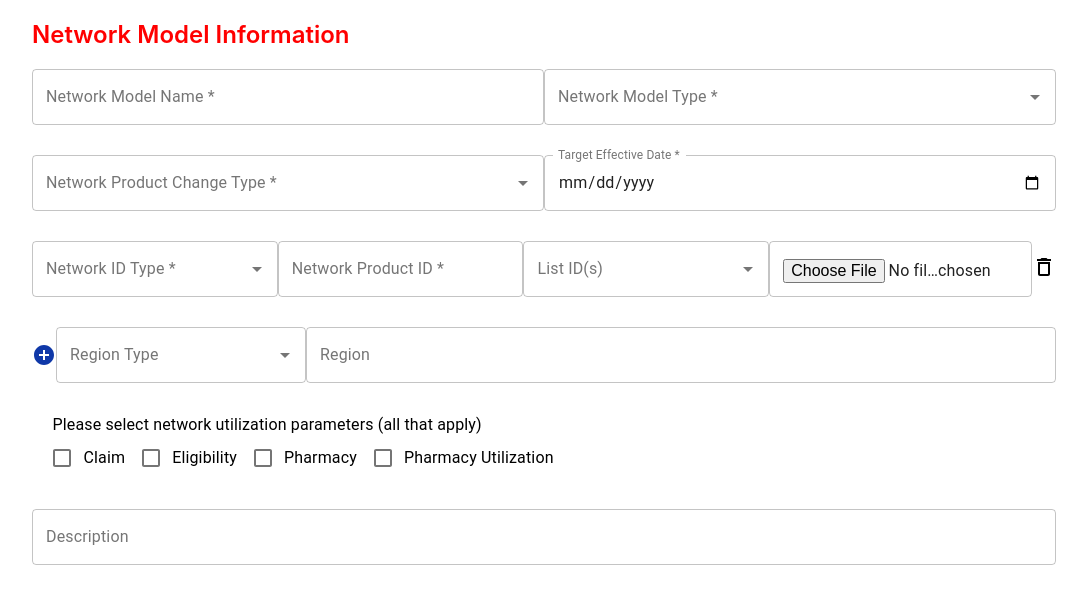
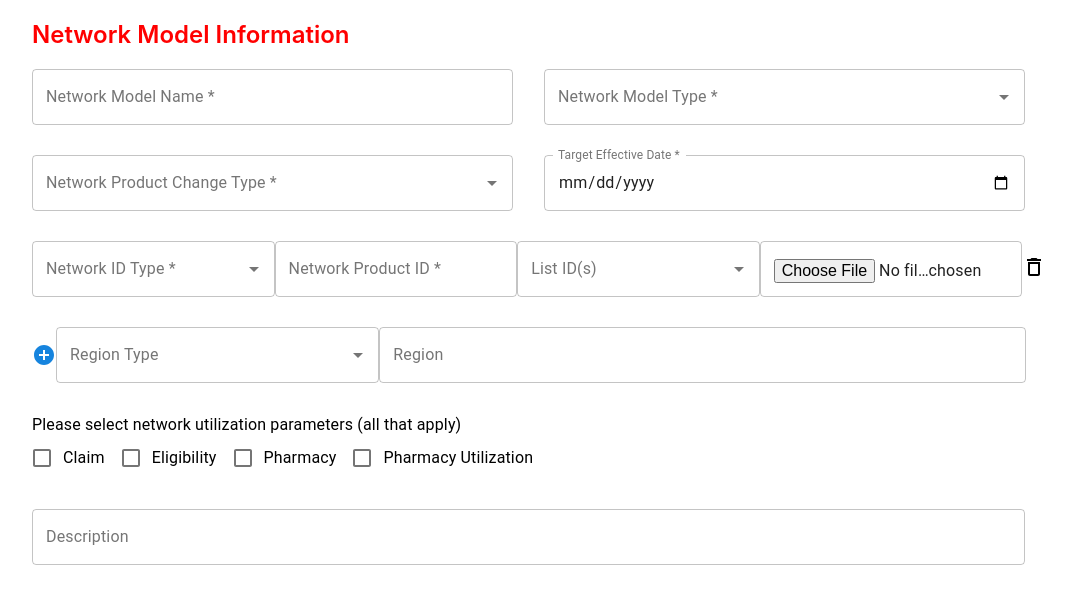
Before and after one commit to abhisheklandge77/netflex, a React (Create React App) app: page / in a window 1280 px wide. Shown: the top 604 px of the page, without its empty margins (96-1183 px from the left). Built offline with nearby package versions, Linux system fonts and the light colour scheme.

Commit message:
Fix Network Model view

```diff
--- a/src/components/NetworModel.jsx
+++ b/src/components/NetworModel.jsx
@@ -42,35 +42,39 @@ function NetworkModelInfo(props) {
         </Grid>
         <Grid className="main-container">
           <div className="container">
-            <Grid item className="text-container">
+            <Grid item xs={7}>
+              <div className="text-field">
                 <TextField
                   label="Network Model Name *"
                   variant="outlined"
-                className="text-field"
+                  className="field"
                 />
+              </div>
             </Grid>
-            <Grid item className="text-container">
+            <Grid item xs={7}>
+              <div className="text-field">
                 <Autocomplete
                   options={networkTypes}
-                className="text-field"
+                  className="field"
                   getOptionLabel={(type) => type.typeName}
                   renderInput={(params) => (
                     <TextField
                       {...params}
                       label="Network Model Type *"
                       variant="outlined"
-
                     />
                   )}
                 />
+              </div>
             </Grid>
           </div>
           <div className="container">
-            <Grid item className="text-container">
+            <Grid item xs={7}>
+              <div className="text-field">
                 <Autocomplete
                   options={networkProductType}
                   getOptionLabel={(type) => type.name}
-                className="text-field"
+                  className="field"
                   renderInput={(params) => (
                     <TextField
                       {...params}
@@ -79,17 +83,20 @@ function NetworkModelInfo(props) {
                     />
                   )}
                 />
+              </div>
             </Grid>
-            <Grid item className="text-container">
+            <Grid item xs={7}>
+              <div className="text-field">
                 <TextField
                   label="Target Effective Date *"
                   type="date"
-                className="text-field"
+                  className="field"
                   variant="outlined"
                   InputLabelProps={{
                     shrink: true,
                   }}
                 />
+              </div>
             </Grid>
           </div>
           <div className="inline-text-fields">
@@ -125,12 +132,17 @@ function NetworkModelInfo(props) {
                     {...params}
                     variant="outlined"
                     label="List ID(s)"
+                    className="list-input"
                   />
                 )}
               />
             </Grid>
             <Grid item>
-              <TextField variant="outlined" type="file" className="file-input"/>
+              <TextField
+                variant="outlined"
+                type="file"
+                className="file-input"
+              />
             </Grid>
             <Grid>
               <DeleteOutlineIcon />
@@ -198,12 +210,14 @@ function NetworkModelInfo(props) {
             />
           </div>
           <Grid item xs={12}>
+              <div className="description-field">
             <TextField
               label="Description"
               variant="outlined"
               placeholder="Type here..."
-              className="text-field"
+              className="description"
             />
+            </div>
           </Grid>
         </Grid>
       </Grid>
--- a/src/components/RegionInput.jsx
+++ b/src/components/RegionInput.jsx
@@ -7,33 +7,26 @@ import HighlightOffIcon from '@material-ui/icons/HighlightOff';
 import "./component.scss";
 
 function RegionInput(props) {
-  const { regionType,region,onAddBtnClick,id,onDeleteBtnClick } = props;
-  const [regval,setRegVal] = React.useState('');
-
-  const handleRegionChange = () => {
-    setRegVal(region);
-  }
-
+  const { regionType,onAddBtnClick,id,onDeleteBtnClick } = props;
   return (
     <div>
       <Grid container className="region-input-container">
         <div className="inline-text-fields">
         <AddCircleIcon className="add-icon" onClick={onAddBtnClick}/>
-          <Grid item xs={3}>
+          <Grid item xs={4}>
             <Autocomplete
               options={regionType}
               getOptionLabel={(region) => region.type}
               renderInput={(params) => (
-                <TextField {...params} label="Region Type" onChange={handleRegionChange} variant="outlined" />
+                <TextField {...params} label="Region Type" variant="outlined" />
               )}
             />
           </Grid>
-          <Grid item xs={9}>
+          <Grid item xs={8}>
             <TextField
               label="Region"
               className="text-field"
               variant="outlined"
-              value={regval}
             />
           </Grid>
           {id>0 ? <HighlightOffIcon className="delete-icon" onClick={() => onDeleteBtnClick(id)}/> : ''}
--- a/src/components/component.scss
+++ b/src/components/component.scss
@@ -18,48 +18,65 @@
   width: 80%;
   margin: 0 auto;
 }
-.text-container{
-    width: 95%;
+.text-field {
+  width: 100%;
+  text-align: left;
+  .field {
+    width: 94%;
   }
-.text-field{
-    width: 100%;
 }
 .container {
   display: flex;
-  justify-content: space-around;
   margin-bottom: 30px;
   width: 100%;
 }
 .region-input-container {
   display: flex;
   flex-direction: column;
+  padding-right: 20px;
 }
 .inline-text-fields {
   display: flex;
   justify-content: center;
   align-items: center;
   margin-bottom: 30px;
-  width: 100%;
+  width: 99%;
 }
-.file-input input{
+.list-input{
+.MuiChip-root{
+    color: #fff;
+    background-color: #1684de;
+    .MuiChip-deleteIcon{
+        color : #fff;
+    }
+}
+}
+.file-input input {
   padding-right: 40px;
 }
 .add-icon {
   background-color: #fff;
-  color: rgb(15, 56, 168);
+  color: #1684de;
 }
 .delete-icon {
   background-color: #fff;
-  color: rgb(15, 56, 168);
+  color: #1684de;
 }
-.text{
+.text {
   display: flex;
   align-items: left;
-    padding-left: 2%;
 }
-.checkbox-container{
+.checkbox-container {
   display: flex;
   align-items: left;
-    padding-left: 2%;
   margin-bottom: 30px;
+  .MuiCheckbox-colorPrimary.Mui-checked{
+      color: #1684de;
   }
+}
+.description-field{
+    width: 97%;
+}
+.description{
+   width: 100%;
+}
```
Lines whose indentation alone changed are shown as unchanged.
